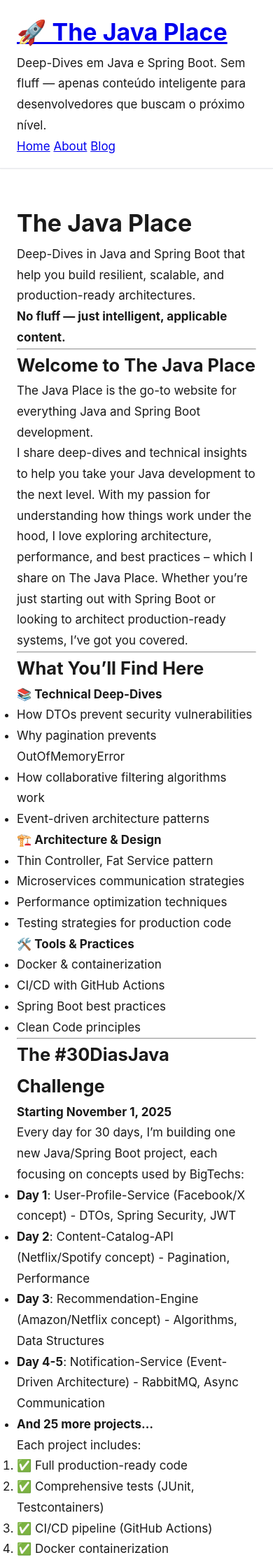
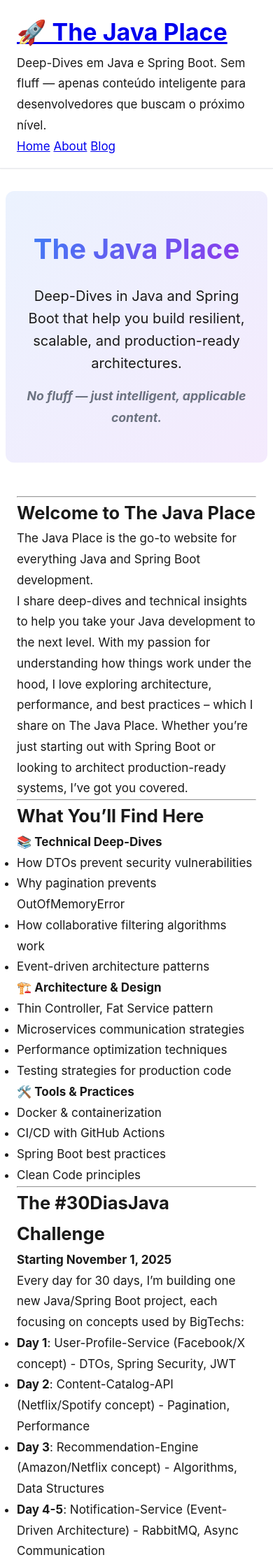
Before and after one commit to adelmonsouza/adelmonsouza.github.io, a Jekyll site: the page built from index.md, in a window 390 px wide. Shown: the top 2232 px of the page at 70% size. Built offline with Jekyll 4.4.1, drawn with Linux system fonts in a browser that asks for light colours; the list of posts is cut into pages by our own code.

Commit message:
feat: Add CSS styles for homepage hero section, article cards, and buttons

```diff
--- a/assets/css/custom.css
+++ b/assets/css/custom.css
@@ -974,3 +974,135 @@ body:not(.post-page) main {
         font-size: 0.75rem;
     }
 }
+
+/* Home Hero Section */
+.home-hero {
+    text-align: center;
+    padding: 4rem 2rem;
+    margin: -2rem -2rem 4rem -2rem;
+    background: linear-gradient(135deg, rgba(59, 130, 246, 0.1) 0%, rgba(147, 51, 234, 0.1) 100%);
+    border-radius: 12px;
+}
+
+.hero-title {
+    font-size: 3.5rem;
+    font-weight: 700;
+    margin-bottom: 1rem;
+    background: linear-gradient(135deg, #3b82f6 0%, #9333ea 100%);
+    -webkit-background-clip: text;
+    -webkit-text-fill-color: transparent;
+    background-clip: text;
+}
+
+.hero-subtitle {
+    font-size: 1.5rem;
+    color: var(--text-color);
+    margin-bottom: 1rem;
+    line-height: 1.6;
+    max-width: 800px;
+    margin-left: auto;
+    margin-right: auto;
+}
+
+.hero-tagline {
+    font-size: 1.1rem;
+    color: var(--text-light);
+    font-style: italic;
+}
+
+/* Articles Grid */
+.articles-grid {
+    display: grid;
+    grid-template-columns: repeat(auto-fit, minmax(300px, 1fr));
+    gap: 2rem;
+    margin: 2rem 0;
+}
+
+.article-card {
+    background: var(--bg-light);
+    padding: 2rem;
+    border-radius: 8px;
+    border: 1px solid var(--border-color);
+    transition: transform 0.2s ease, box-shadow 0.2s ease;
+}
+
+.article-card:hover {
+    transform: translateY(-4px);
+    box-shadow: var(--shadow-lg);
+}
+
+.article-card h3 {
+    margin-top: 0;
+    margin-bottom: 0.75rem;
+    font-size: 1.25rem;
+}
+
+.article-card h3 a {
+    color: var(--text-color);
+    text-decoration: none;
+    transition: color 0.2s ease;
+}
+
+.article-card h3 a:hover {
+    color: var(--primary-color);
+}
+
+.article-meta {
+    font-size: 0.875rem;
+    color: var(--text-light);
+    margin-bottom: 1rem;
+}
+
+.article-excerpt {
+    color: var(--text-color);
+    line-height: 1.6;
+    margin-bottom: 1rem;
+}
+
+.article-link {
+    display: inline-block;
+    color: var(--primary-color);
+    text-decoration: none;
+    font-weight: 500;
+    transition: transform 0.2s ease;
+}
+
+.article-link:hover {
+    transform: translateX(4px);
+}
+
+/* Button Primary */
+.btn-primary {
+    display: inline-block;
+    padding: 0.75rem 2rem;
+    background: linear-gradient(135deg, #3b82f6 0%, #9333ea 100%);
+    color: white;
+    text-decoration: none;
+    border-radius: 6px;
+    font-weight: 600;
+    transition: transform 0.2s ease, box-shadow 0.2s ease;
+}
+
+.btn-primary:hover {
+    transform: translateY(-2px);
+    box-shadow: 0 4px 12px rgba(59, 130, 246, 0.4);
+}
+
+@media (max-width: 768px) {
+    .hero-title {
+        font-size: 2.5rem;
+    }
+
+    .hero-subtitle {
+        font-size: 1.25rem;
+    }
+
+    .articles-grid {
+        grid-template-columns: 1fr;
+    }
+
+    .home-hero {
+        padding: 3rem 1.5rem;
+        margin: -1rem -1rem 3rem -1rem;
+    }
+}
```
